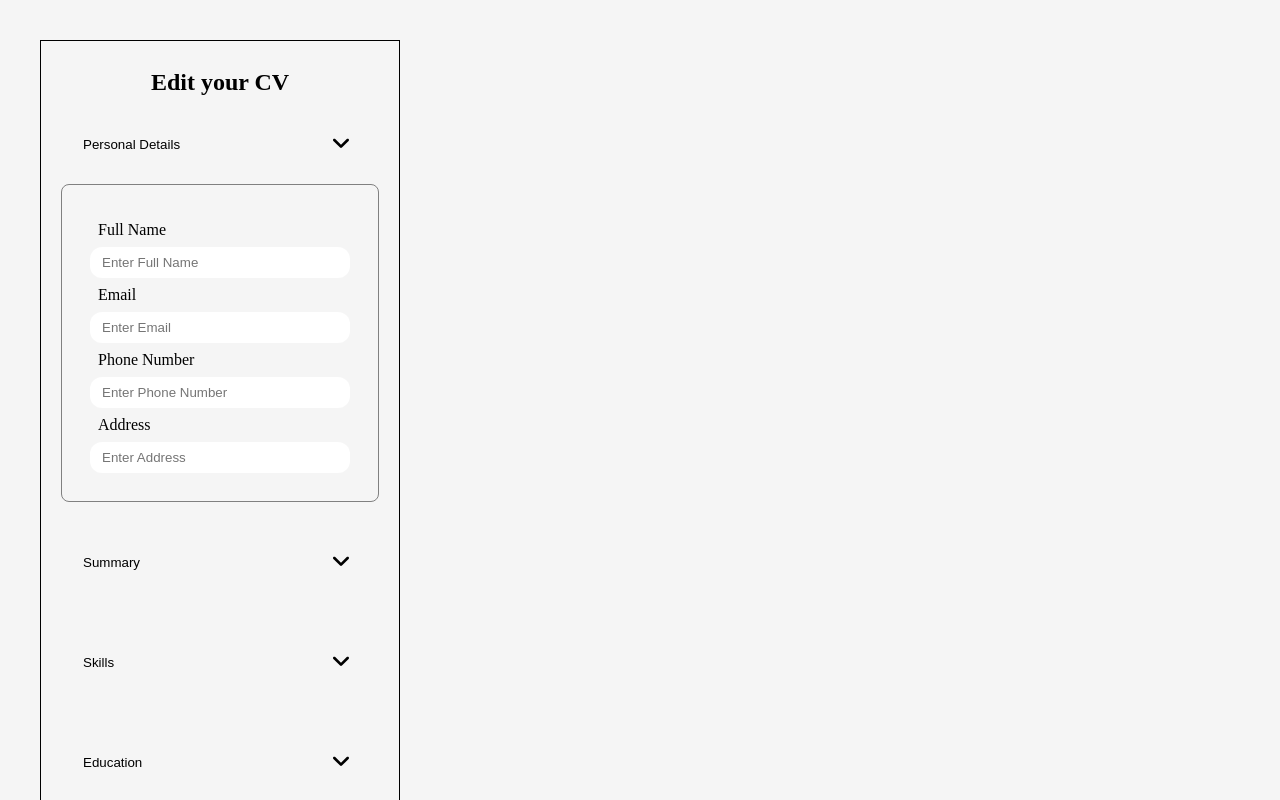
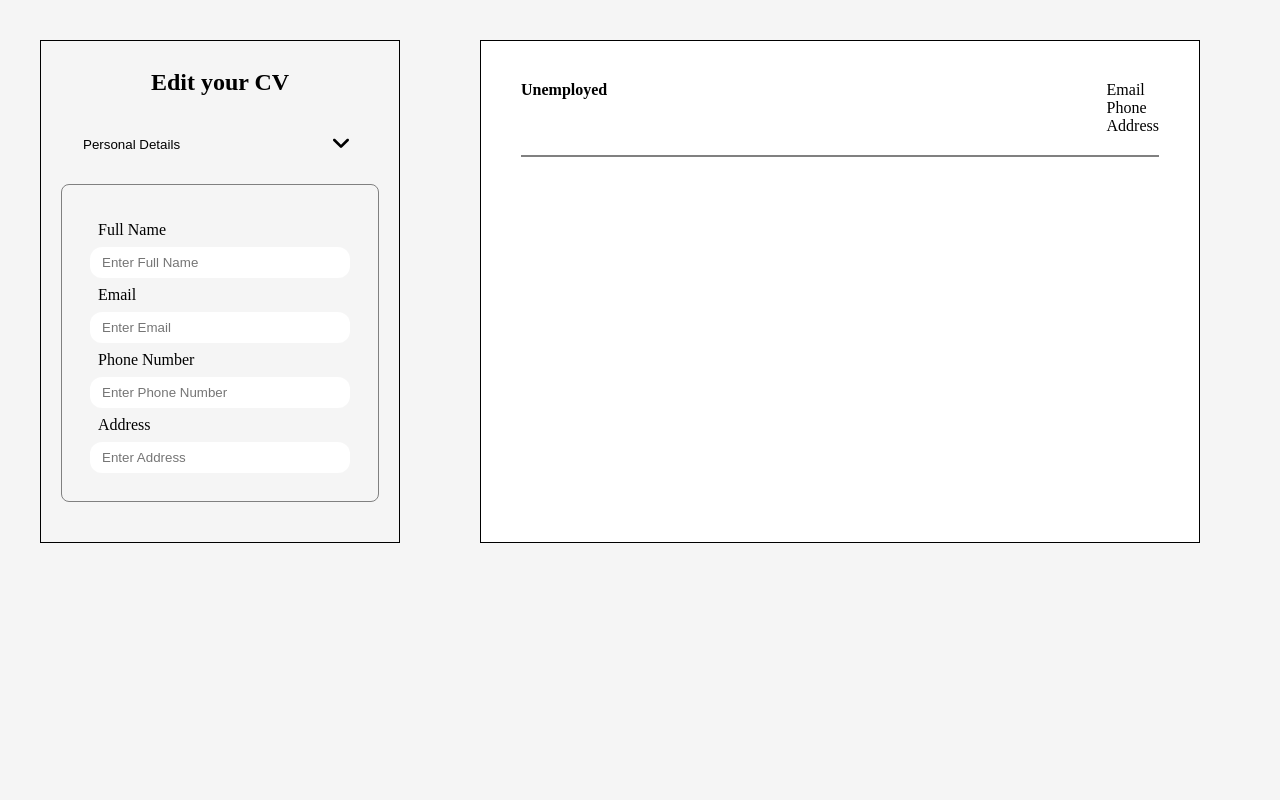
Before and after one commit to MattyMaugeri/cv-application, a React (Vite) app: page / in a window 1280 px wide. Shown: the top 800 px of the page. Built offline with nearby package versions, Linux system fonts and the light colour scheme.

Commit message:
Lifted state up, resume component now updates with sidebar form changes

```diff
--- a/src/App.jsx
+++ b/src/App.jsx
@@ -1,12 +1,22 @@
 import { useState } from 'react'
 import Sidebar from './components/sidebar/Sidebar'
 import './styles/App.css'
+import Resume from './components/main-content/Resume'
 
 function App() {
 
+  const [formData, setFormData] = useState({
+    name: '',
+    email: '',
+    phone: '',
+    address: ''
+  });
+
   return (
     <>
-      <Sidebar />
+      <Sidebar formData={formData} setFormData={setFormData}/>
+
+      <Resume formData={formData}/>
 
     </>
   )
--- /dev/null
+++ b/src/components/main-content/Resume.jsx
@@ -0,0 +1,14 @@
+import Header from "./resume-components/Header"
+
+export default function Resume({ formData }) {
+
+    return (
+        <div className="resume-container">
+
+            <Header formData={formData}/>
+
+
+
+        </div>
+    )
+}
--- /dev/null
+++ b/src/components/main-content/resume-components/Header.jsx
@@ -0,0 +1,25 @@
+
+export default function Header({ formData }) {
+
+    return (
+        <div className="resume-header">
+
+            <div className="header-left">
+                <h2 className="user-name">{formData.name}</h2>
+
+                <h4 className="job-title">Unemployed</h4>
+            </div>
+
+
+            <div className="header-right">
+                <ul className="contact-list">
+                    <li className="contact-list-item" id="email">Email</li>
+                    <li className="contact-list-item" id="phone">Phone</li>
+                    <li className="contact-list-item" id="address">Address</li>
+                </ul>
+
+            </div>
+
+        </div>
+    )
+}
--- a/src/components/sidebar/Panels/Education.jsx
+++ b/src/components/sidebar/Panels/Education.jsx
@@ -10,7 +10,6 @@ export default function Education({ isToggled, onShow }) {
 
             {isToggled ? (
                 <div className="panels-content" id="education-content">
-                    <div className="education-list"></div>
                     <form className="panels-form" id="education-form">
                         <label>Degree</label>
                         <input type="text" placeholder="Enter your degree"></input>
@@ -18,14 +17,26 @@ export default function Education({ isToggled, onShow }) {
                         <label>University</label>
                         <input type="text" placeholder="Enter School/ University"></input>
 
-                        <label>Start Date</label>
-                        <input type="date"></input>
+                        <div className="date-spans">
+                            <span className="date-span">
+                                <label>Start Date</label>
+                                <input type="date"></input>
+                            </span>
 
-                        <label>End Date</label>
-                        <input type="date"></input>
+                            <span className="date-span">
+                                <label>End Date</label>
+                                <input type="date"></input>
+                            </span>
+                        </div>
+
+                        <label>Location</label>
+                        <input type="text" placeholder="Enter Country" />
                     </form>
 
-                    <button>Add Education</button>
+                    <button className="add-btns" id="add-education-btn">Add Education</button>
+
+                    <div className="education-list"></div>
+
                 </div>
             ) : ""}
 
--- a/src/components/sidebar/Panels/Experience.jsx
+++ b/src/components/sidebar/Panels/Experience.jsx
@@ -11,11 +11,34 @@ export default function Experience({ isToggled, onShow }) {
             {isToggled ? (
                 <div className="panels-content" id="experience-content">
                     <form className="panels-form" id="experience-form">
+                        <label>Position Title</label>
+                        <input type="text" placeholder="Enter Position Title"></input>
 
+                        <label>Company Name</label>
+                        <input type="text" placeholder="Enter Company Name"></input>
+
+                        <div className="date-spans">
+                            <span className="date-span">
+                                <label>Start Date</label>
+                                <input type="date"></input>
+                            </span>
+
+                            <span className="date-span">
+                                <label>End Date</label>
+                                <input type="date"></input>
+                            </span>
+                        </div>
+
+                        <label>Description</label>
+                        <textarea name="experience-desc" id="experience-desc" placeholder="Enter Brief Job Description"></textarea>
                     </form>
+
+                    <button className="add-btns" id="add-experience-btn">Add Experience</button>
+
+                    <div id="experience-list"></div>
+
                 </div>
             ) : ""}
-
 
 
         </div>
--- a/src/components/sidebar/Panels/PersonalDetails.jsx
+++ b/src/components/sidebar/Panels/PersonalDetails.jsx
@@ -1,22 +1,22 @@
-import { useState } from "react";
 import Button from "../Button.jsx";
 
-function CustomInput({ placeholder }) {
-    const [value, setValue] = useState("");
-
+function CustomInput({ value, onChange, placeholder }) {
     return (
         <input
             type="text"
             value={value}
-            onChange={(event) => setValue(event.target.value)}
+            onChange={onChange}
             placeholder={placeholder}
         />
     );
 }
 
 
-export default function PersonalDetailsPanel({ isToggled, onShow }) {
-    const [name, setName] = useState('');
+export default function PersonalDetails({ isToggled, onShow, formData, setFormData }) {
+
+    function handleNameChange(e) {
+        setFormData(prev => ({ ...prev, name: e.target.value }))
+    }
 
     return (
         <div className="panels">
@@ -27,16 +27,20 @@ export default function PersonalDetailsPanel({ isToggled, onShow }) {
             {isToggled ? (
                 <form className="panels-form" id="personal-form">
                     <label>Full Name</label>
-                    <CustomInput placeholder="Enter Full Name" />
+                    <CustomInput
+                        value={formData.name}
+                        onChange={handleNameChange}
+                        placeholder="Enter Full Name" />
 
                     <label>Email</label>
-                    <input type="text" placeholder="Enter Email" />
+
+                    <input name="email" placeholder="Enter Email" />
 
                     <label>Phone Number</label>
-                    <input type="text" placeholder="Enter Phone Number" />
+                    <input name="phone" placeholder="Enter Phone Number" />
 
                     <label>Address</label>
-                    <input type="text" placeholder="Enter Address" />
+                    <input name="address" placeholder="Enter Address" />
                 </form>
             ) : ""}
 
--- a/src/components/sidebar/Panels/Skills.jsx
+++ b/src/components/sidebar/Panels/Skills.jsx
@@ -27,12 +27,13 @@ export default function Skills({ isToggled, onShow }) {
 
                         <input
                             type="text"
-                            placeholder="Add skill..."
+                            placeholder="Enter a skill..."
                             onChange={(e) => setInputValue(e.target.value)}
                             value={inputValue}
                         />
 
                         <button
+                            className="add-btns"
                             id="add-skills-btn"
                             onClick={handleAddSkill}
                         >
@@ -55,9 +56,11 @@ function SkillsList({ skills, handleDelete }) {
         <ul className="skills-list">
             {skills.map((skill) => {
                 return (
-                    <li key={skill.id} className="skill-list-item">{skill.value}
-                        <button className="delete-skill-btn" onClick={() => handleDelete(skill.id)}>Remove</button>
+                    <li key={skill.id} className="skills-list-item">
+                        <p className="skill-value">{skill.value}</p>
+                        <button className="delete-btns" id="delete-skill-btn" onClick={() => handleDelete(skill.id)}>Remove</button>
                     </li>
+
                 )
             })}
         </ul>
--- a/src/components/sidebar/Panels/Summary.jsx
+++ b/src/components/sidebar/Panels/Summary.jsx
@@ -12,7 +12,7 @@ export default function Summary({ isToggled, onShow }) {
                 <div className="panels-content" id="summary-content">
                     <textarea id="summary-input" placeholder="Enter your summary here"></textarea>
 
-                    <button id="delete-summary-btn">Delete Summary</button>
+                    <button id="delete-summary-btn" className="delete-btns">Delete Summary</button>
                 </div>
             ) : ""}
         </div>
--- a/src/components/sidebar/Sidebar.jsx
+++ b/src/components/sidebar/Sidebar.jsx
@@ -5,8 +5,9 @@ import Skills from "./Panels/Skills.jsx";
 import Education from "./Panels/Education.jsx";
 import Experience from "./Panels/Experience.jsx";
 
-export default function Sidebar() {
+export default function Sidebar({ formData, setFormData }) {
     const [activePanel, setActivePanel] = useState(0);
+
 
     return (
         <div className="sidebar">
@@ -15,9 +16,11 @@ export default function Sidebar() {
             <PersonalDetails
                 isToggled={activePanel === 0}
                 onShow={() => setActivePanel(0)}
+                formData={formData}
+                setFormData={setFormData}
             />
 
-            <Summary
+            {/* <Summary
                 isToggled={activePanel === 1}
                 onShow={() => setActivePanel(1)}
             />
@@ -35,7 +38,7 @@ export default function Sidebar() {
             <Experience
                 isToggled={activePanel === 4}
                 onShow={() => setActivePanel(4)}
-            />
+            /> */}
 
 
         </div>
--- a/src/styles/App.css
+++ b/src/styles/App.css
@@ -11,6 +11,16 @@ body {
 
 #root {
     display: flex;
+    gap: 80px;
+}
+
+button:hover {
+    cursor: pointer;
+}
+
+ul, li {
+    list-style: none;
+    text-decoration: none;
 }
 
 .sidebar {
@@ -43,10 +53,6 @@ body {
     background-color: #f5f5f5;
 }
 
-.panels-btns:hover {
-    cursor: pointer;
-}
-
 .panels-btns svg {
     width: 32px;
 }
@@ -66,7 +72,8 @@ body {
     padding: 28px;
 }
 
-.panels-form input {
+.panels-form input,
+.skills-nav input {
     border: none;
     outline: none;
     border-radius: 12px;
@@ -86,18 +93,70 @@ textarea {
     resize: none;
 }
 
-#delete-summary-btn {
+.add-btns,
+.delete-btns {
     padding: 10px 16px;
     border-radius: 12px;
     background-color: #ccc;
     border: none;
 }
 
-#delete-summary-btn:hover {
-    cursor: pointer;
-}
-
 .skills-nav {
     display: flex;
     gap: 24px;
 }
+
+.skills-list {
+    display: grid;
+    grid-template-columns: repeat(4, 1fr);
+    gap: 12px;
+    min-width: 80%;
+}
+
+.skills-list-item {
+    display: flex;
+    flex-direction: column;
+    align-items: center;
+    justify-content: center;
+    gap: 4px;
+}
+
+
+#education-content,
+#experience-content {
+    align-items: normal;
+}
+
+.date-spans {
+    display: flex;
+    gap: 20px;
+}
+
+.date-spans > * {
+    flex: 1;
+}
+
+.date-span {
+    display: flex;
+    flex-direction: column;
+}
+
+/* MAIN CONTENT STYLES */
+
+.resume-container {
+    display: flex;
+    flex-direction: column;
+    flex: 0 0 60%;
+
+    border: 1px solid black;
+    background-color: white;
+    padding: 40px;
+}
+
+.resume-header {
+    display: flex;
+    justify-content: space-between;
+
+    padding-bottom: 20px;
+    border-bottom: 2px solid grey;
+}
```
